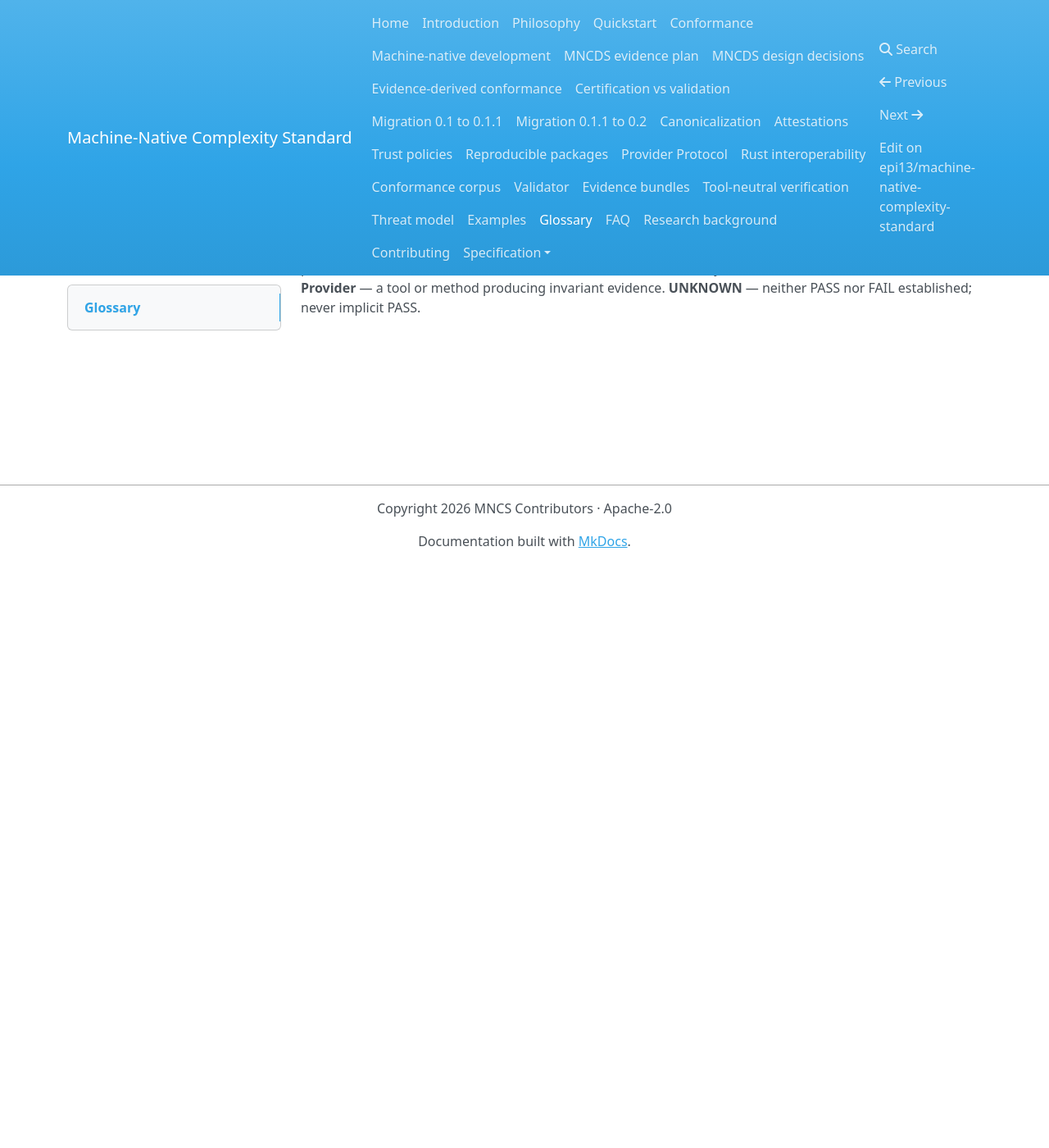
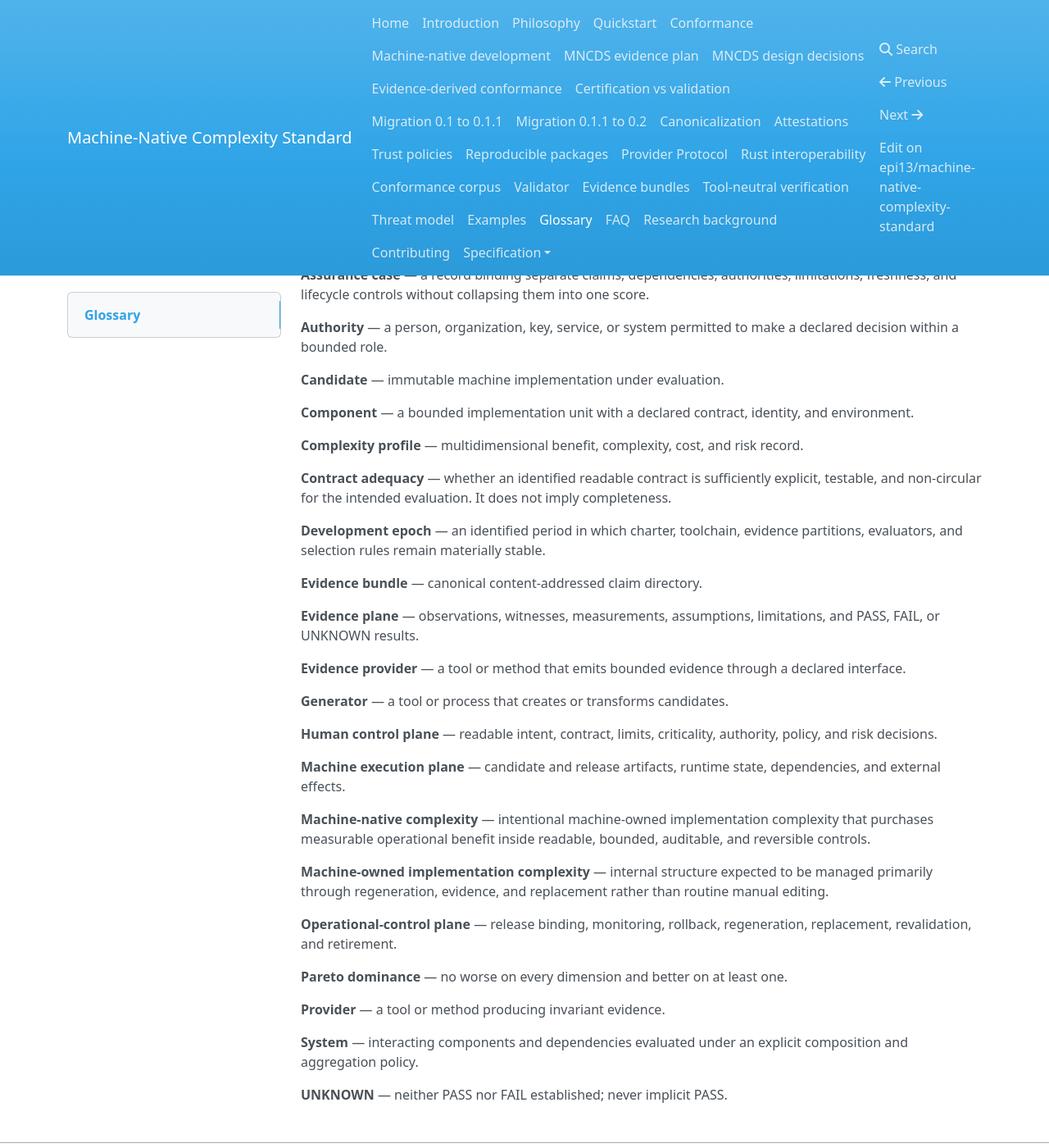
Before and after one commit to epi13/machine-native-complexity-standard, an MkDocs documentation site: the page built from docs/glossary.md, in a window 1280 px wide and 1400 px high, scrolled down 195 px. Shown: the whole window at 82% size. Built offline with MkDocs 1.6.1, drawn with Linux system fonts in a browser that asks for light colours; nearby versions of some CDN libraries; before the commit the page ends 900 px from its top, so only the background shows below that.

Commit message:
Expand foundational terminology

```diff
--- a/docs/glossary.md
+++ b/docs/glossary.md
@@ -1,11 +1,61 @@
 # Glossary
 
 **Acceptance policy** — explicit three-valued gates deciding the candidate result.
+
+**Analyzer** — an evidence provider that derives bounded facts or invariant outcomes from
+an artifact, environment, or observation. Analyzer identity does not prove correctness.
+
+**Assurance case** — a record binding separate claims, dependencies, authorities,
+limitations, freshness, and lifecycle controls without collapsing them into one score.
+
+**Authority** — a person, organization, key, service, or system permitted to make a
+declared decision within a bounded role.
+
 **Candidate** — immutable machine implementation under evaluation.
+
+**Component** — a bounded implementation unit with a declared contract, identity, and
+environment.
+
 **Complexity profile** — multidimensional benefit, complexity, cost, and risk record.
+
+**Contract adequacy** — whether an identified readable contract is sufficiently explicit,
+testable, and non-circular for the intended evaluation. It does not imply completeness.
+
+**Development epoch** — an identified period in which charter, toolchain, evidence
+partitions, evaluators, and selection rules remain materially stable.
+
 **Evidence bundle** — canonical content-addressed claim directory.
-**Human control layer** — readable contract, oracle, limits, policy, and lifecycle.
-**Machine execution layer** — generated artifact, identity, provenance, and evidence.
+
+**Evidence plane** — observations, witnesses, measurements, assumptions, limitations, and
+PASS, FAIL, or UNKNOWN results.
+
+**Evidence provider** — a tool or method that emits bounded evidence through a declared
+interface.
+
+**Generator** — a tool or process that creates or transforms candidates.
+
+**Human control plane** — readable intent, contract, limits, criticality, authority,
+policy, and risk decisions.
+
+**Machine execution plane** — candidate and release artifacts, runtime state,
+dependencies, and external effects.
+
+**Machine-native complexity** — intentional machine-owned implementation complexity that
+purchases measurable operational benefit inside readable, bounded, auditable, and
+reversible controls.
+
+**Machine-owned implementation complexity** — internal structure expected to be managed
+primarily through regeneration, evidence, and replacement rather than routine manual
+editing.
+
+**Operational-control plane** — release binding, monitoring, rollback, regeneration,
+replacement, revalidation, and retirement.
+
 **Pareto dominance** — no worse on every dimension and better on at least one.
+
 **Provider** — a tool or method producing invariant evidence.
+
+**System** — interacting components and dependencies evaluated under an explicit
+composition and aggregation policy.
+
 **UNKNOWN** — neither PASS nor FAIL established; never implicit PASS.
```
